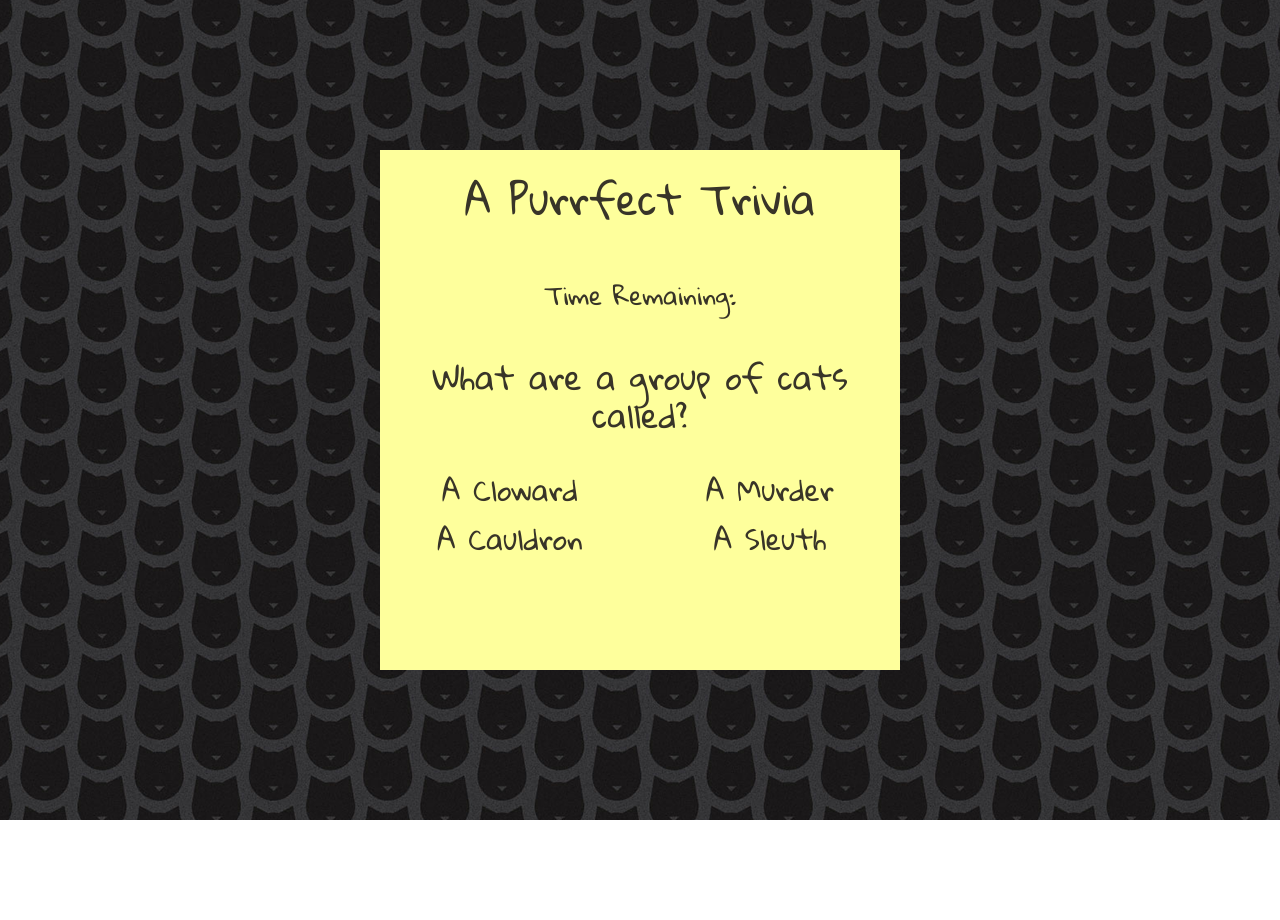
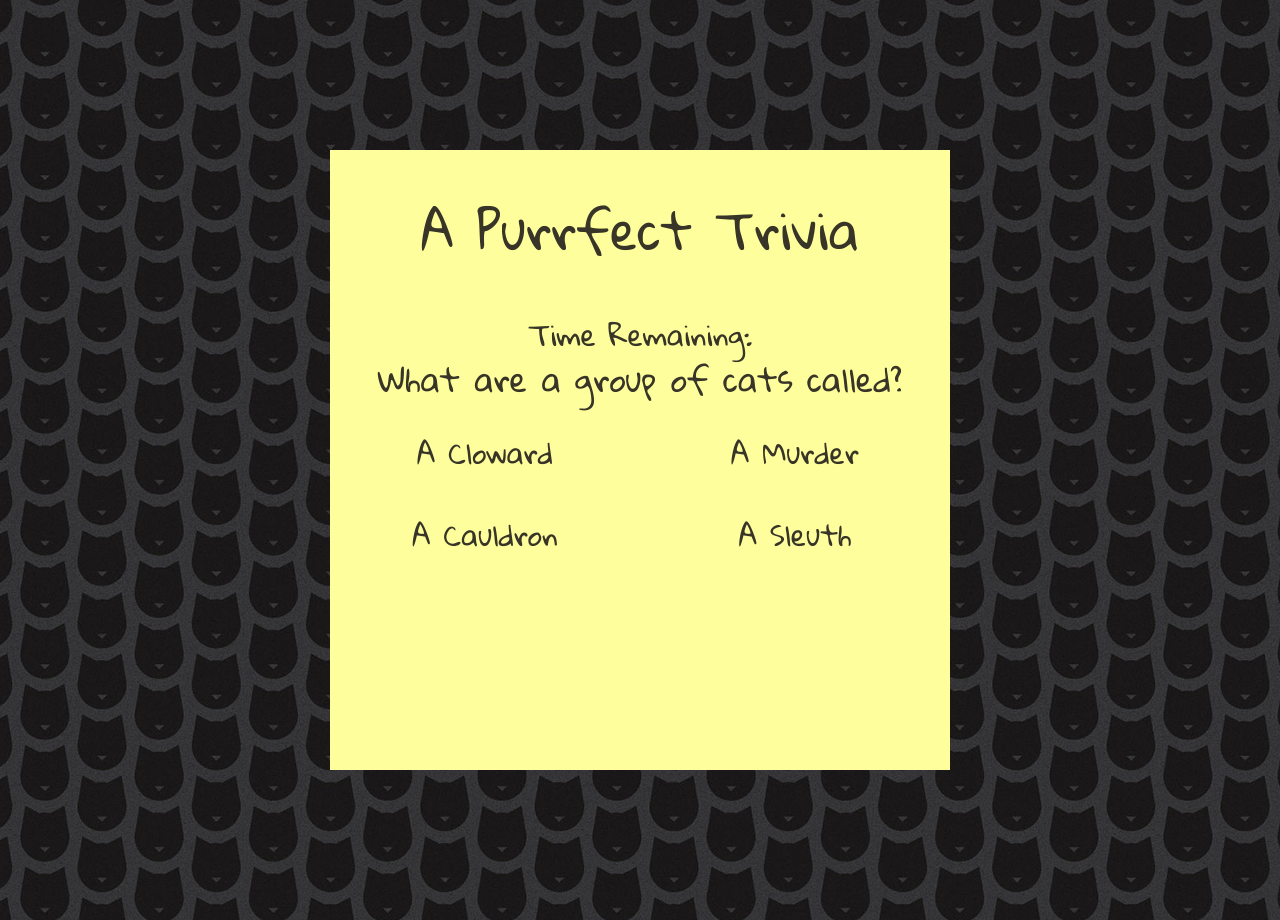
Before and after one commit to AllainPurrnal/TriviaGame, a plain HTML site: page index.html in a window 1280 px wide. Before the commit the page ends 820 px from the top, so only its background shows below. Drawn offline with nearby package versions, Linux system fonts and the light colour scheme.

Commit message:
Buttons actually work now. Code has been modularised!!

```diff
--- a/assets/css/style.css
+++ b/assets/css/style.css
@@ -13,8 +13,8 @@ body {
 
 .trivia-card {
     background-color: #feff9c;
-    width: 520px;
-    height: 520px;
+    width: 620px;
+    height: 620px;
     border: #383428;
     /* box-shadow: 5px 5px rgb(82, 82, 82); */
 }
@@ -26,14 +26,14 @@ body {
 
 #title {
     align-self: auto;
-    padding: 25px;
+    padding: 50px 25px 20px 25px;
 }
 #timer {
-    padding: 25px 0px 0px 0px;
+    padding: 30px 0px 0px 0px;
 }
 
 #question {
-    padding: 40px 0px 30px 0px;
+    padding: 0px 0px 10px 0px;
 }
 
 .container {
@@ -42,4 +42,17 @@ body {
 
 #answer {
     font-size: 16px;
+    float: auto;
 }
+
+.btn {
+    border: none;
+    background-color: #feff9c;
+    color: #383428;
+    padding: 20px;
+
+}
+
+h1 {
+    font-size: 50px;
+}
--- a/assets/javascript/app.js
+++ b/assets/javascript/app.js
@@ -1,55 +1,100 @@
 $(document).ready(function() {
 
-var triviaOne = {
-    question: "What are a group of cats called?",
-    choice: ["A Cloward", "A Murder", "A Cauldron", "A Sleuth"],
-    //correct answer A
+var triviaQuestions = [
+    questions = [
+            "What are a group of cats called?", "What are a group of kittens called?","How many muscles do cats have in their ears?","How many teeth do cats have?","What is the top speed of cats?","A cat can jump about __ times their length.","On average, how long do cats spend asleep per day?","Which behavior did cats develop to exclusively communicate with humans?","A cat with a question-mark shaped tail is asking...","When was the first known cat video recorded?"
+    ],//end of questions array
+    answerList = [
+            {   choice: ["A Cloward", "A Murder", "A Cauldron", "A Sleuth"],
+                correctAnswer: "A Cloward",
+            },
+            {   choice: ["A Gang", "A Pod", "A Kindle", "An Army"],
+                correctAnswer: "A Kindle",
+            },
+            {   choice: ["12", "24", "32", "30"],
+                correctAnswer: "32",
+            },
+            {   choice: ["52", "28", "42", "30"],
+                correctAnswer: "30",
+            },
+            {   choice: ["47mph", "30mph", "27mph", "18mph"],
+                correctAnswer: "30mph",
+            },
+            {   choice: ["6", "4", "7", "5"],
+                correctAnswer: "6",
+            },
+            {   choice: ["1/2", "2/3", "1/3", "3/4"],
+                correctAnswer: "2/3",
+            },
+            {   choice: ["Kneading", "Purring", "Meowing", "Staring"],
+                correctAnswer: "Meowing",
+            },
+            {   choice: ["Who are you?", "Feed me!", "Where am I?", "Want to play?"],
+                correctAnswer: "Want to play?",
+            },
+            {   choice: ["1872", "1894", "1901", "1920"],
+                correctAnswer: "1894",
+            },
+    ]//end of answerList array
+]//end triviaQuestions array thing
+
+var correct = 0;
+var questionTracker = 0;
+var i = 0;
+var gameEnd = false;
+var userChoice;
+
+function gameDisplay() {
+    //Question output
+    $('#question').html("<h2>" + triviaQuestions[0][i] + "</h2>");
+    //Choice output
+    $('#an1').html("<h3>" + triviaQuestions[1][i].choice[0] + "</h3>");
+    $('#an2').html("<h3>" + triviaQuestions[1][i].choice[1] + "</h3>");
+    $('#an3').html("<h3>" + triviaQuestions[1][i].choice[2] + "</h3>");
+    $('#an4').html("<h3>" + triviaQuestions[1][i].choice[3] + "</h3>");
 };
 
-var triviaTwo = {
-    question: "What are a group of kittens called?",
-    choice: ["A Gang", "A Pod", "A Kindle", "An Army"],
-    //correct answer C
+function buttonClick() {
+    //MAH BUTTONS, making sure they actually work...
+    $('#an1').on("click", function() {
+        userChoice = triviaQuestions[1][i].choice[0];
+        answerCheck();
+    });
+
+    $('#an2').on("click", function() {
+        userChoice = triviaQuestions[1][i].choice[1];
+        answerCheck();
+    });
+
+    $('#an3').on("click", function() {
+        userChoice = triviaQuestions[1][i].choice[2];
+        answerCheck();
+    });
+
+    $('#an4').on("click", function() {
+        userChoice = triviaQuestions[1][i].choice[3];
+        answerCheck();
+    });
 };
 
-var triviaThree = {
-    question: "How many muscles do cats have in their ears?",
-    choice: ["12", "24", "32", "30"],
-    //correct answer C
+function answerCheck() {
+    if (userChoice == triviaQuestions[1][i].correctAnswer) {
+        correct++;
+        $('#question').html('<h3> Correct! </h3>');
+        $('#answer').html('<img src="assets/images/correct.gif" alt="Celebratory Cat">');
+    } else {
+        $('#question').html('<h3> Wrong! </h3>');
+        $('#answer').html('<h3> The correct answer is: ' + triviaQuestions[1][i].correctAnswer + '</h3>');
+        $('#answer').append('<img src="assets/images/wrong.gif" alt="Crying Cat">');
+    }
 };
 
-var triviaFour = {
-    question: "How many teeth do cats have?",
-    choice: ["52", "28", "42", "30"],
-    //correct answer D
-};
+gameDisplay();
+buttonClick();
 
-var triviaFive = {
-    question: "What is the top speed of cats?",
-    choice: ["47", "30", "27", "18"],
-    //correct answer B
-};
+//
+//testing zone, don't add anything above this line!!!
+//
 
 
-//JavaScript logic test
-
-//Title output test
-$('#question').html("<h2>" + triviaOne.question + "</h2>");
-console.log(triviaOne.question);
-
-//Choice output test, possibly put this into a function/for loop
-$('#an1').html("<h3>" + triviaOne.choice[0] + "</h3>");
-$('#an2').html("<h3>" + triviaOne.choice[1] + "</h3>");
-$('#an3').html("<h3>" + triviaOne.choice[2] + "</h3>");
-$('#an4').html("<h3>" + triviaOne.choice[3] + "</h3>");
-
-for (var i = 0; i < 4; i++) {
-    console.log(triviaOne.choice[i]);
-}
-
-//Click event test, we'll see if this works :/
-$('an1').on("click", function() {
-    console.log("This button works!");
-});
-
-});
+}); //end of document.ready
--- a/index.html
+++ b/index.html
@@ -9,6 +9,7 @@
 
         <link rel="stylesheet" href="https://stackpath.bootstrapcdn.com/bootstrap/4.1.3/css/bootstrap.min.css" integrity="sha384-MCw98/SFnGE8fJT3GXwEOngsV7Zt27NXFoaoApmYm81iuXoPkFOJwJ8ERdknLPMO" crossorigin="anonymous">
         <link rel="stylesheet" href="assets/css/style.css">
+        <script src="https://code.jquery.com/jquery-3.3.1.min.js" integrity="sha256-FgpCb/KJQlLNfOu91ta32o/NMZxltwRo8QtmkMRdAu8=" crossorigin="anonymous"></script>
         <link href="https://fonts.googleapis.com/css?family=Gloria+Hallelujah" rel="stylesheet">
     </head>
 
@@ -21,7 +22,7 @@
             </div>
 
             <div id="timer">
-                <h4>Time Remaining: </h4>
+                <h3>Time Remaining: </h3>
             </div>
 
             <div id="question">
@@ -32,16 +33,28 @@
                 <div class="container">
                     <div class="row">
                         <div class="col-md-6">
-                            <p id="an1" >choice 1</p>
-                            <!-- <button id="an1" >choice 1</button> -->
-                            <p id="an3">choice 3</p>
+                            <!-- <p id="an1" >choice 1</p> -->
+                            <button id="an1" class="btn">choice 1</button>
                         </div>
 
                         <div class="col-md-6">
-                            <p id="an2">choice 2</p>
-                            <p id="an4">choice 4</p>
+                            <!-- <p id="an3">choice 3</p> -->
+                            <button id="an2" class="btn">choice 2</button>
                         </div>
                     </div>
+
+                    <div class="row">
+                        <div class="col-md-6">
+                            <!-- <p id="an2">choice 2</p> -->
+                            <button id="an3" class="btn">choice 3</button>
+                        </div>
+
+                        <div class="col-md-6">
+                            <!-- <p id="an4">choice 4</p> -->
+                            <button id="an4" class="btn">choice 4</button>
+                        </div>
+                    </div>
+
                 </div>
             </div>
 
@@ -49,22 +62,6 @@
 
     </div> <!--closing div for .wrapper-->
 
-        <!-- <div class="container">
-            <div class="row">
-                <div class="col-md">
-                    One of Three
-                </div>
-
-                <div class="col-md">
-                    Two of Three
-                </div>
-
-                <div class="col-md">
-                    Three of Three
-                </div>
-            </div>
-        </div> -->
-
         <script type="text/javascript" src="https://cdnjs.cloudflare.com/ajax/libs/jquery/3.2.1/jquery.min.js"></script>
         <script type="text/javascript" src="assets/javascript/app.js"></script>
     </body>
```
Also changed, not shown: assets/images/correct.gif (added), assets/images/wrong.gif (added).
